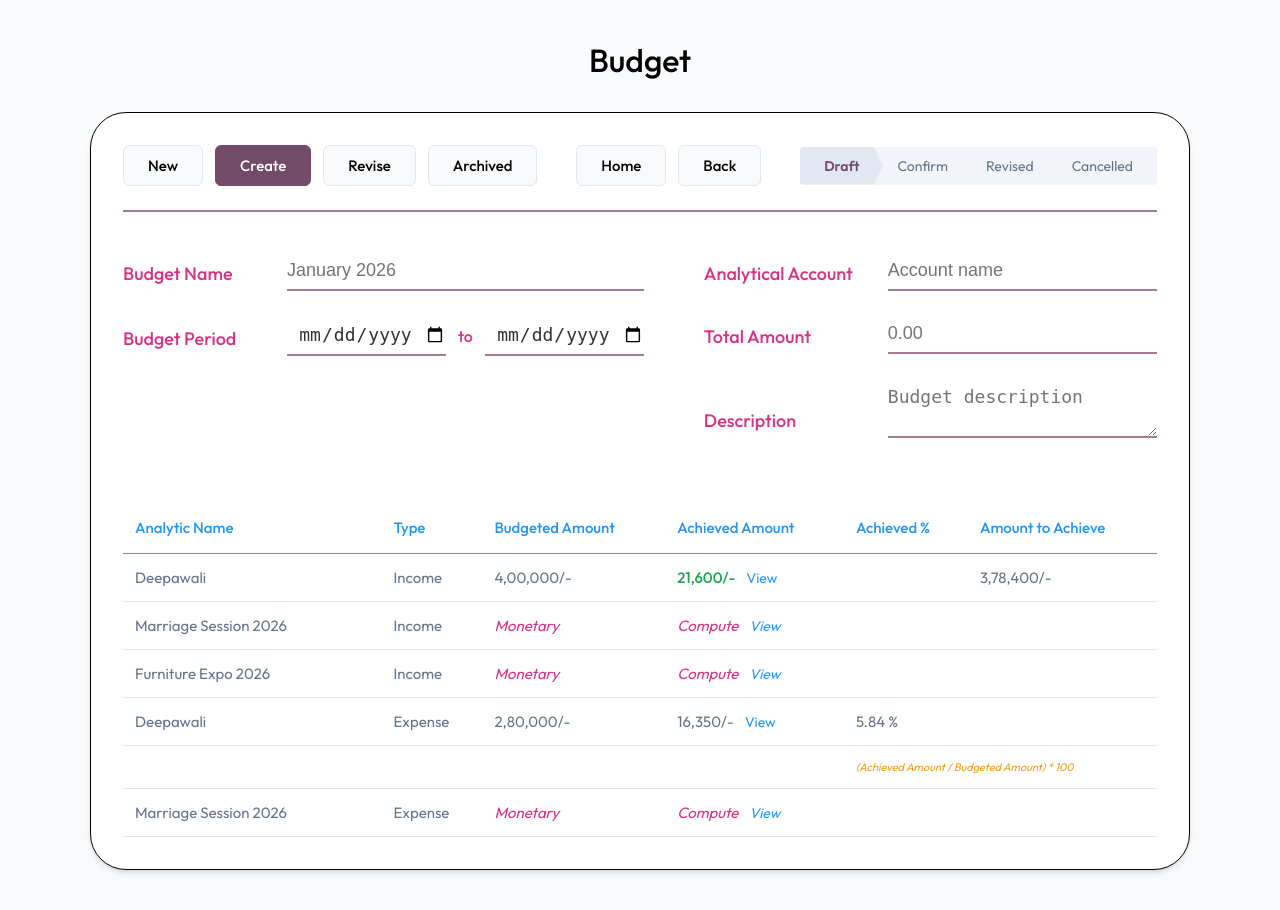
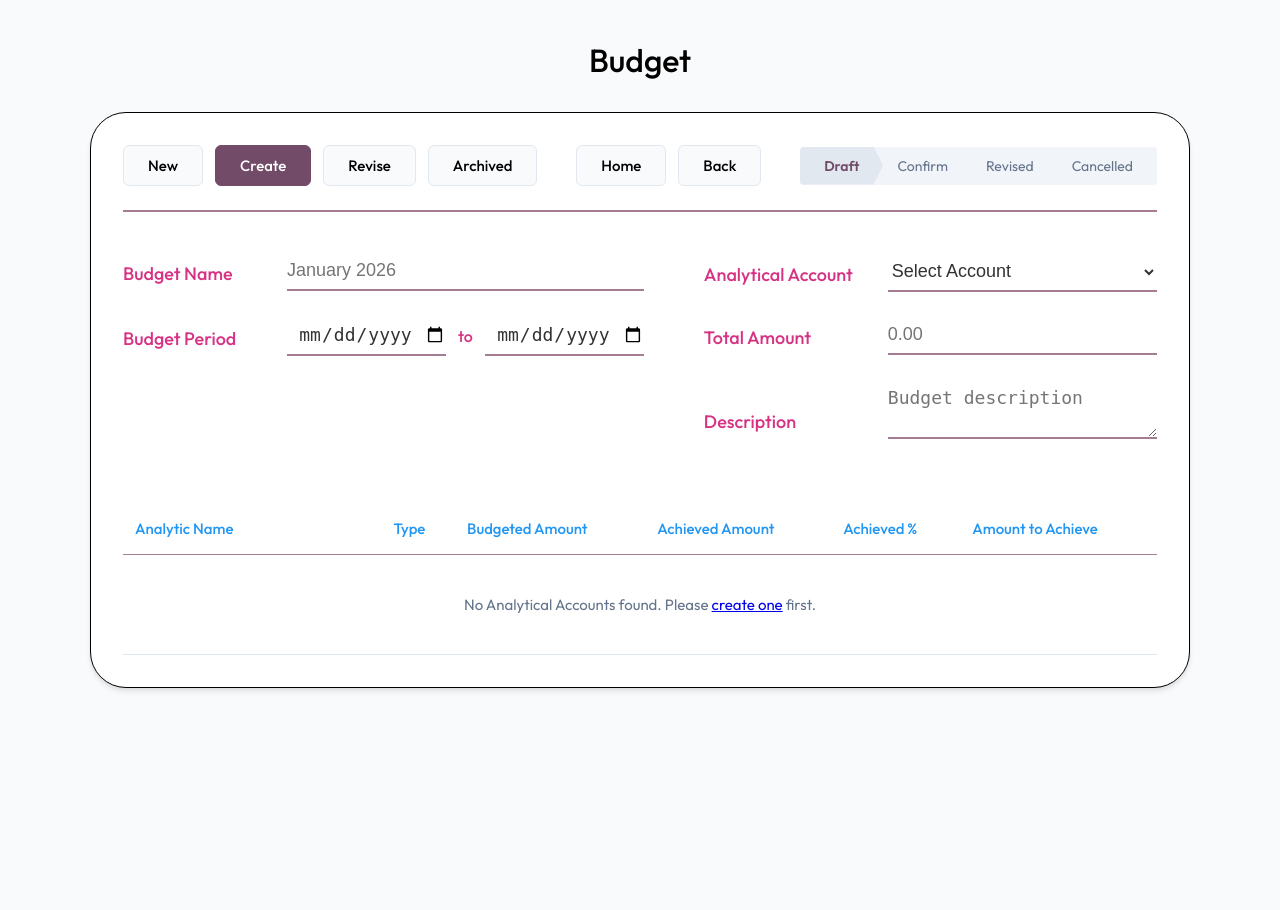
Before and after one commit to varshasharma25/Odoo_Hackathon, a Flask app: page /admin/budget/new in a window 1280 px wide. After the commit the page ends 691 px from the top, so only its background shows below. Run offline with Flask 3, Linux system fonts and the light colour scheme; the visitor is signed in with stand-in values (Sample User, id 1).

Commit message:
Made budget analyticals table dynamic based on master records

```diff
--- a/app/admin/routes.py
+++ b/app/admin/routes.py
@@ -120,12 +120,14 @@ def budgets_list():
     return render_template('admin/budgets_list.html', budgets=budgets)
 
 @bp.route('/budget/new', methods=['GET', 'POST'])
+@login_required
 def budget_new():
+    analytical_accounts = AnalyticalAccount.query.filter_by(is_archived=False).all()
     if request.method == 'POST':
         budget = Budget(
             name=request.form.get('name'),
-            period_start=request.form.get('period_start'),
-            period_end=request.form.get('period_end'),
+            period_start=request.form.get('period_start') or None,
+            period_end=request.form.get('period_end') or None,
             analytical_account=request.form.get('analytical_account'),
             total_amount=request.form.get('total_amount'),
             description=request.form.get('description')
@@ -134,22 +136,24 @@ def budget_new():
         db.session.commit()
         flash('Budget created successfully!', 'success')
         return redirect(url_for('admin.budgets_list'))
-    return render_template('admin/budget_detail.html', budget=None)
+    return render_template('admin/budget_detail.html', budget=None, analytical_accounts=analytical_accounts)
 
 @bp.route('/budget/<int:id>', methods=['GET', 'POST'])
+@login_required
 def budget_detail(id):
     budget = Budget.query.get_or_404(id)
+    analytical_accounts = AnalyticalAccount.query.filter_by(is_archived=False).all()
     if request.method == 'POST':
         budget.name = request.form.get('name')
-        budget.period_start = request.form.get('period_start')
-        budget.period_end = request.form.get('period_end')
+        budget.period_start = request.form.get('period_start') or None
+        budget.period_end = request.form.get('period_end') or None
         budget.analytical_account = request.form.get('analytical_account')
         budget.total_amount = request.form.get('total_amount')
         budget.description = request.form.get('description')
         db.session.commit()
         flash('Budget updated successfully!', 'success')
         return redirect(url_for('admin.budgets_list'))
-    return render_template('admin/budget_detail.html', budget=budget)
+    return render_template('admin/budget_detail.html', budget=budget, analytical_accounts=analytical_accounts)
 
 @bp.route('/budget/revised')
 def budget_revised():
--- a/app/templates/admin/budget_detail.html
+++ b/app/templates/admin/budget_detail.html
@@ -290,8 +290,15 @@
                     <div class="right-col">
                         <div class="input-group">
                             <span class="label" style="min-width: 160px;">Analytical Account</span>
-                            <input type="text" name="analytical_account" class="input-field" placeholder="Account name"
-                                value="{{ budget.analytical_account if budget else '' }}">
+                            <select name="analytical_account" id="analytical_account" class="input-field" required>
+                                <option value="" disabled {% if not budget %}selected{% endif %}>Select Account</option>
+                                {% for account in analytical_accounts %}
+                                <option value="{{ account.name }}" {% if budget and
+                                    budget.analytical_account==account.name %}selected{% endif %}>
+                                    {{ account.name }}
+                                </option>
+                                {% endfor %}
+                            </select>
                         </div>
                         <div class="input-group">
                             <span class="label" style="min-width: 160px;">Total Amount</span>
@@ -307,6 +314,59 @@
                 </div>
             </form>
 
+            <script>
+                document.addEventListener('DOMContentLoaded', function () {
+                    const nameInput = document.querySelector('input[name="name"]');
+                    const accountSelect = document.getElementById('analytical_account');
+                    const options = Array.from(accountSelect.options);
+
+                    nameInput.addEventListener('input', function () {
+                        const val = this.value.toLowerCase().trim();
+                        if (!val) return;
+
+                        // Matching logic
+                        let bestMatch = null;
+                        let maxScore = 0;
+
+                        options.forEach((opt, index) => {
+                            if (index === 0) return; // Skip placeholder
+                            const name = opt.text.toLowerCase();
+
+                            // Simple substring match
+                            if (val.includes(name) || name.includes(val)) {
+                                bestMatch = opt.value;
+                                return;
+                            }
+
+                            // Keyword mapping for common suggestions
+                            const keywordMap = {
+                                'diwali': ['deepawali', 'dipawali', 'festive'],
+                                'marriage': ['wedding', 'marriage', 'function'],
+                                'expo': ['exhibition', 'expo', 'event'],
+                                'maintenance': ['office', 'repairs', 'maintenance']
+                            };
+
+                            for (const [key, aliases] of Object.entries(keywordMap)) {
+                                if (val.includes(key)) {
+                                    if (aliases.some(a => name.includes(a))) {
+                                        bestMatch = opt.value;
+                                    }
+                                }
+                            }
+                        });
+
+                        if (bestMatch) {
+                            accountSelect.value = bestMatch;
+                            // Add a subtle visual feedback
+                            accountSelect.style.borderColor = 'var(--accent-green)';
+                            setTimeout(() => {
+                                accountSelect.style.borderColor = '#a47c94';
+                            }, 1000);
+                        }
+                    });
+                });
+            </script>
+
             <!-- Analyticals Table -->
             <table class="analytic-table">
                 <thead>
@@ -320,62 +380,40 @@
                     </tr>
                 </thead>
                 <tbody>
+                    {% for account in analytical_accounts %}
                     <tr>
-                        <td>Deepawali</td>
-                        <td>Income</td>
-                        <td>4,00,000/-</td>
-                        <td><span class="achieved-val">21,600/-</span> <span class="view-link"
+                        <td>{{ account.name }}</td>
+                        <td>Income</td> <!-- Defaulting to Income for now as model doesn't specify -->
+                        <td class="monetary-val">Monetary</td>
+                        <td class="monetary-val">
+                            Compute
+                            <span class="view-link"
                                 onclick="window.location.href='{{ url_for('admin.budget_explanation') }}';">View</span>
                         </td>
-                        <td></td>
-                        <td>3,78,400/-</td>
+                        <td>-</td>
+                        <td>-</td>
                     </tr>
                     <tr>
-                        <td>Marriage Session 2026</td>
-                        <td>Income</td>
+                        <td>{{ account.name }}</td>
+                        <td>Expense</td> <!-- Showing both legs for each account -->
                         <td class="monetary-val">Monetary</td>
-                        <td class="monetary-val">Compute <span class="view-link"
+                        <td class="monetary-val">
+                            Compute
+                            <span class="view-link"
                                 onclick="window.location.href='{{ url_for('admin.budget_explanation') }}';">View</span>
                         </td>
-                        <td></td>
-                        <td></td>
+                        <td>-</td>
+                        <td>-</td>
                     </tr>
+                    {% endfor %}
+                    {% if not analytical_accounts %}
                     <tr>
-                        <td>Furniture Expo 2026</td>
-                        <td>Income</td>
-                        <td class="monetary-val">Monetary</td>
-                        <td class="monetary-val">Compute <span class="view-link"
-                                onclick="window.location.href='{{ url_for('admin.budget_explanation') }}';">View</span>
-                        </td>
-                        <td></td>
-                        <td></td>
-                    </tr>
-                    <tr>
-                        <td>Deepawali</td>
-                        <td>Expense</td>
-                        <td>2,80,000/-</td>
-                        <td>16,350/- <span class="view-link"
-                                onclick="window.location.href='{{ url_for('admin.budget_explanation') }}';">View</span>
-                        </td>
-                        <td>5.84 %</td>
-                        <td></td>
-                    </tr>
-                    <tr>
-                        <td colspan="4"></td>
-                        <td colspan="2" style="font-size: 11px; color: var(--accent-orange); font-style: italic;">
-                            (Achieved Amount / Budgeted Amount) * 100
+                        <td colspan="6" style="text-align: center; color: var(--text-muted); padding: 40px;">
+                            No Analytical Accounts found. Please <a
+                                href="{{ url_for('admin.analytical_account_new') }}">create one</a> first.
                         </td>
                     </tr>
-                    <tr>
-                        <td>Marriage Session 2026</td>
-                        <td>Expense</td>
-                        <td class="monetary-val">Monetary</td>
-                        <td class="monetary-val">Compute <span class="view-link"
-                                onclick="window.location.href='{{ url_for('admin.budget_explanation') }}';">View</span>
-                        </td>
-                        <td></td>
-                        <td></td>
-                    </tr>
+                    {% endif %}
                 </tbody>
             </table>
         </div>
```
Also changed, not shown: reset_db.py (deleted, +0 -26 lines).
